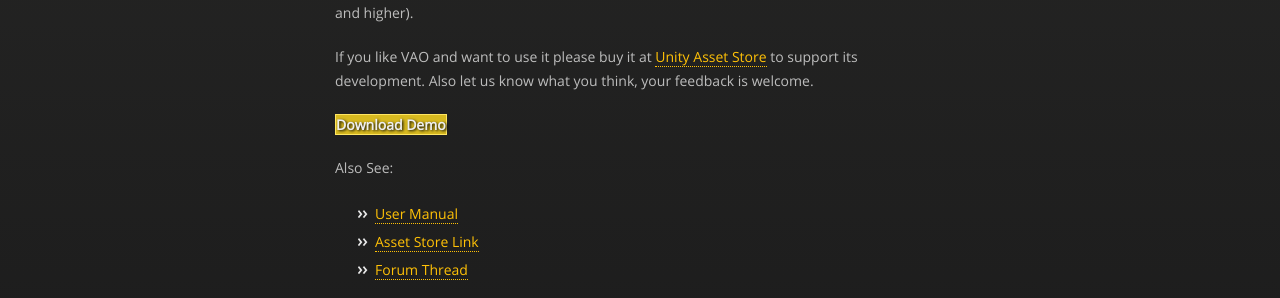
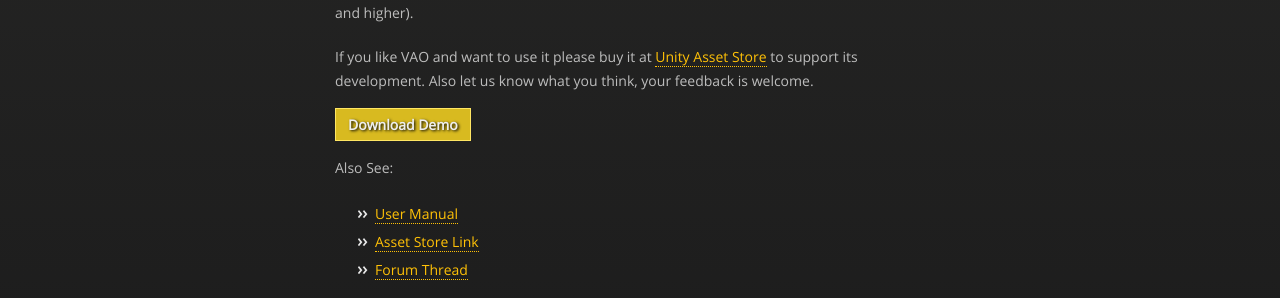
Before and after one commit to projectwilberforce/projectwilberforce.github.io, a Jekyll site: the page built from vaodemo/index.md, in a window 1280 px wide. Shown: the part 494-792 px from the top of the page. Built offline with Jekyll 4.4.1, drawn with Linux system fonts in a browser that asks for light colours; nearby versions of some CDN libraries.

Commit message:
final css

```diff
--- a/css/styles.css
+++ b/css/styles.css
@@ -917,6 +917,7 @@ ul ul {
   text-shadow: 0.1em 0.1em 0.2em black;
   color: #efefef;
   font-weight: bold;
+  padding: 6px 12px;
 }
 
 .downloadbtn:hover {
```
